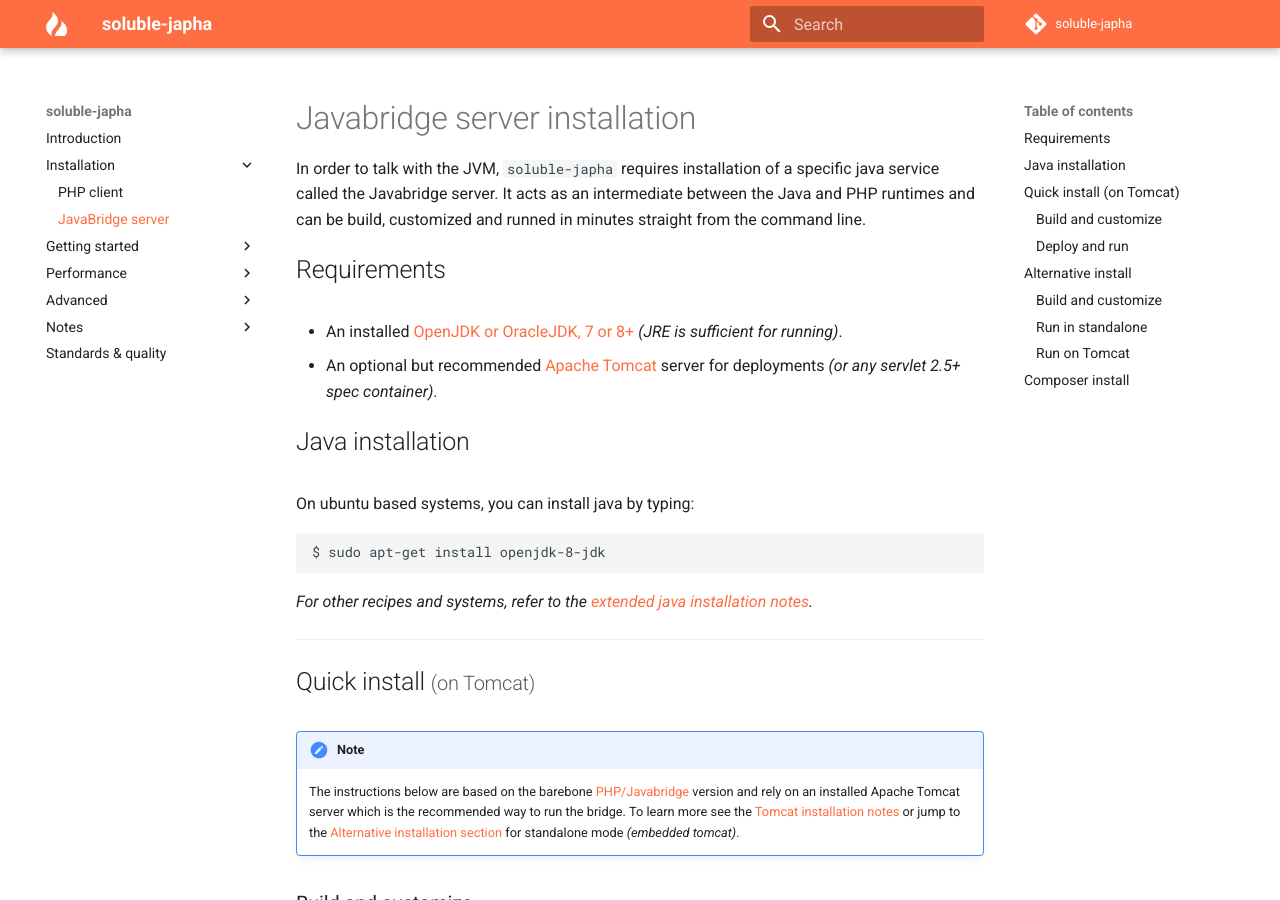
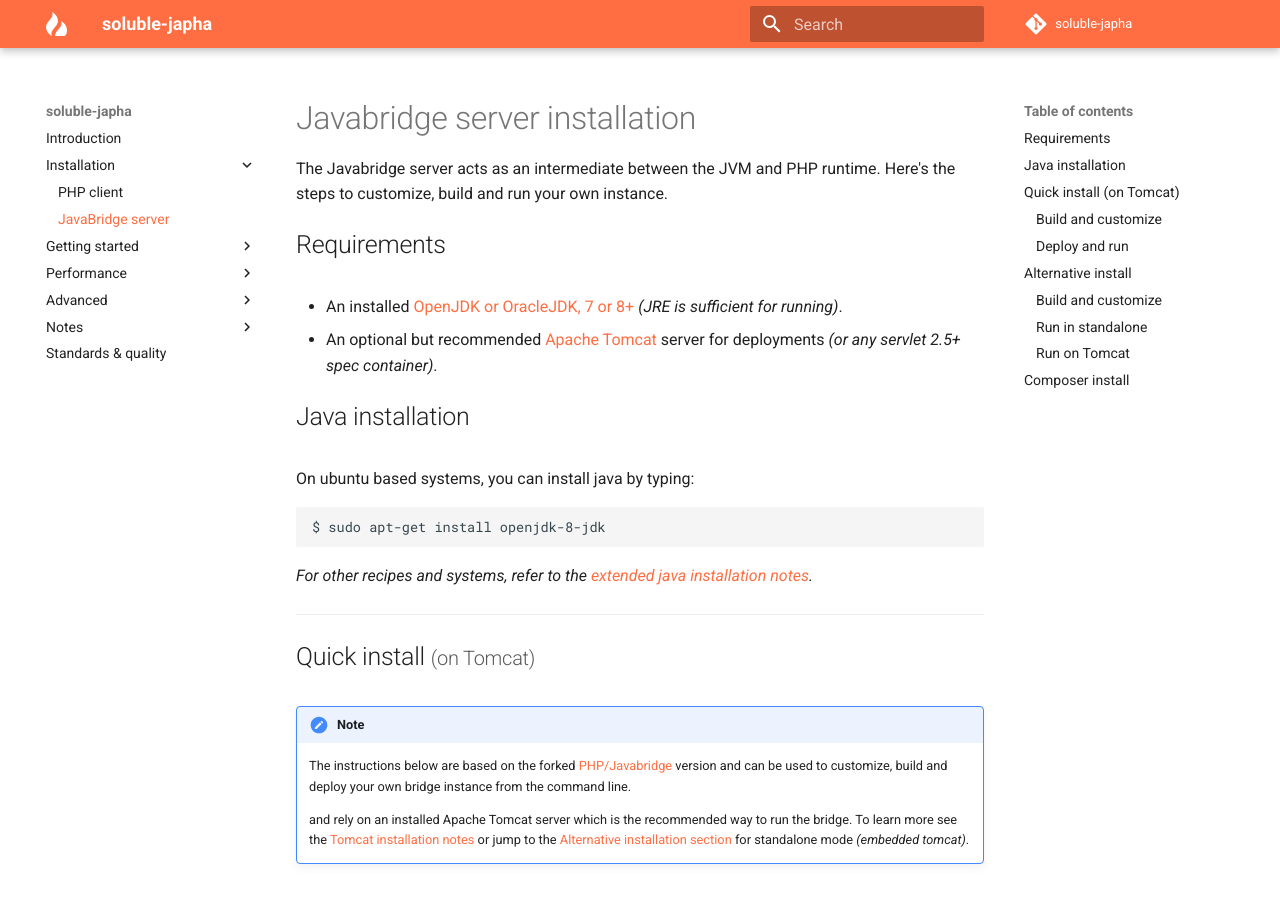
Before and after one commit to belgattitude/soluble-japha, an MkDocs documentation site: the page built from doc/install_server.md, in a window 1280 px wide and 900 px high. Built offline with MkDocs 1.6.1 and Material for MkDocs 9.7.7, drawn with Linux system fonts in a browser that asks for light colours; comment, search, counter and statistics services are not loaded; old or Windows-style settings are respelled for this version of MkDocs.

Commit message:
Updated doc

```diff
--- a/doc/install_server.md
+++ b/doc/install_server.md
@@ -1,9 +1,7 @@
 # Javabridge server installation
 
-In order to talk with the JVM, `soluble-japha` requires installation of
-a specific java service called the Javabridge server. It acts as an intermediate
-between the Java and PHP runtimes and can be build, customized and runned in minutes
-straight from the command line.
+The Javabridge server acts as an intermediate between the JVM and PHP runtime.
+Here's the steps to customize, build and run your own instance.
 
 ## Requirements
 
@@ -26,7 +24,10 @@ $ sudo apt-get install openjdk-8-jdk
 ## Quick install <small>(on Tomcat)</small>
 
 !!! note
-    The instructions below are based on the barebone [PHP/Javabridge](https://github.com/belgattitude/php-java-bridge) version
+    The instructions below are based on the forked [PHP/Javabridge](https://github.com/belgattitude/php-java-bridge) version
+    and can be used to customize, build and deploy your own bridge instance from the command
+    line.
+
     and rely on an installed Apache Tomcat server which is the recommended way to run the bridge.
     To learn more see the [Tomcat installation notes](./server/install_tomcat.md) or jump
     to the [Alternative installation section](#alternative-install) for
```
Also changed, not shown: doc/index.md (+1 -1 lines), doc/install_client.md (+5 -0 lines).
